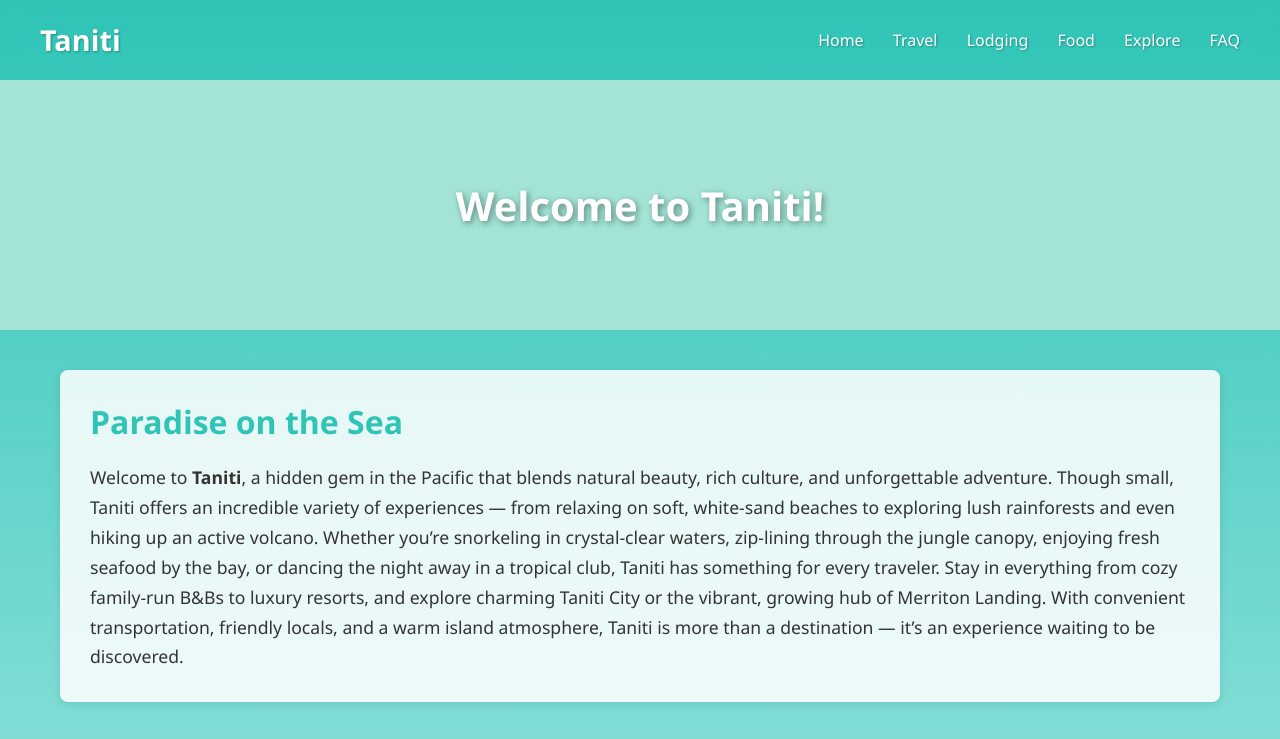
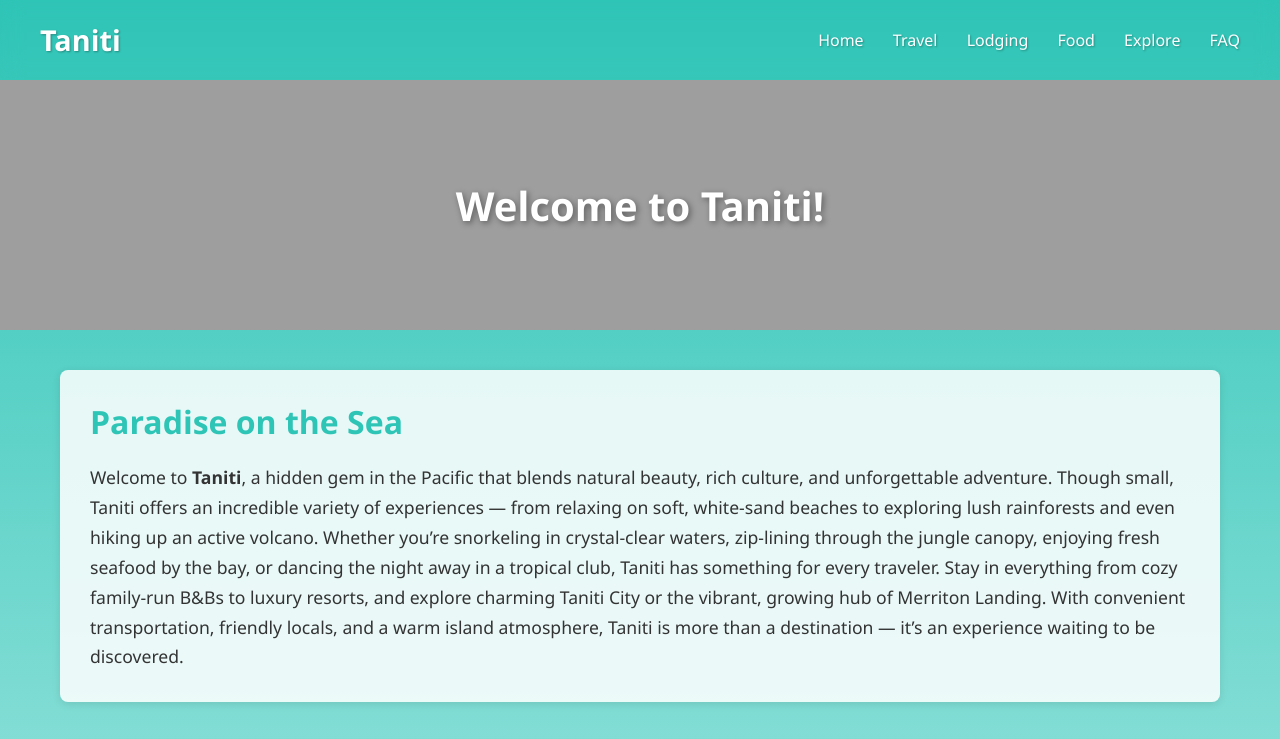
Before and after one commit to Burzah/t1-website-ux, a plain HTML site: page index.html in a window 1280 px wide. Shown: the top 739 px of the page. Drawn offline with Linux system fonts and the light colour scheme; the site is published under a folder, as on GitHub Pages, so addresses that start at the root find nothing.

Commit message:
pic visibility III

```diff
--- a/styles.css
+++ b/styles.css
@@ -46,7 +46,7 @@ body {
 }
 
 .img-banner {
-    background-image: url('/images/beach1.jpg');
+    background-image: url('t1-website-ux/images/beach1.jpg');
     background-color: #a3e4d7;
     background-position: center center;
     background-repeat: no-repeat;
```
